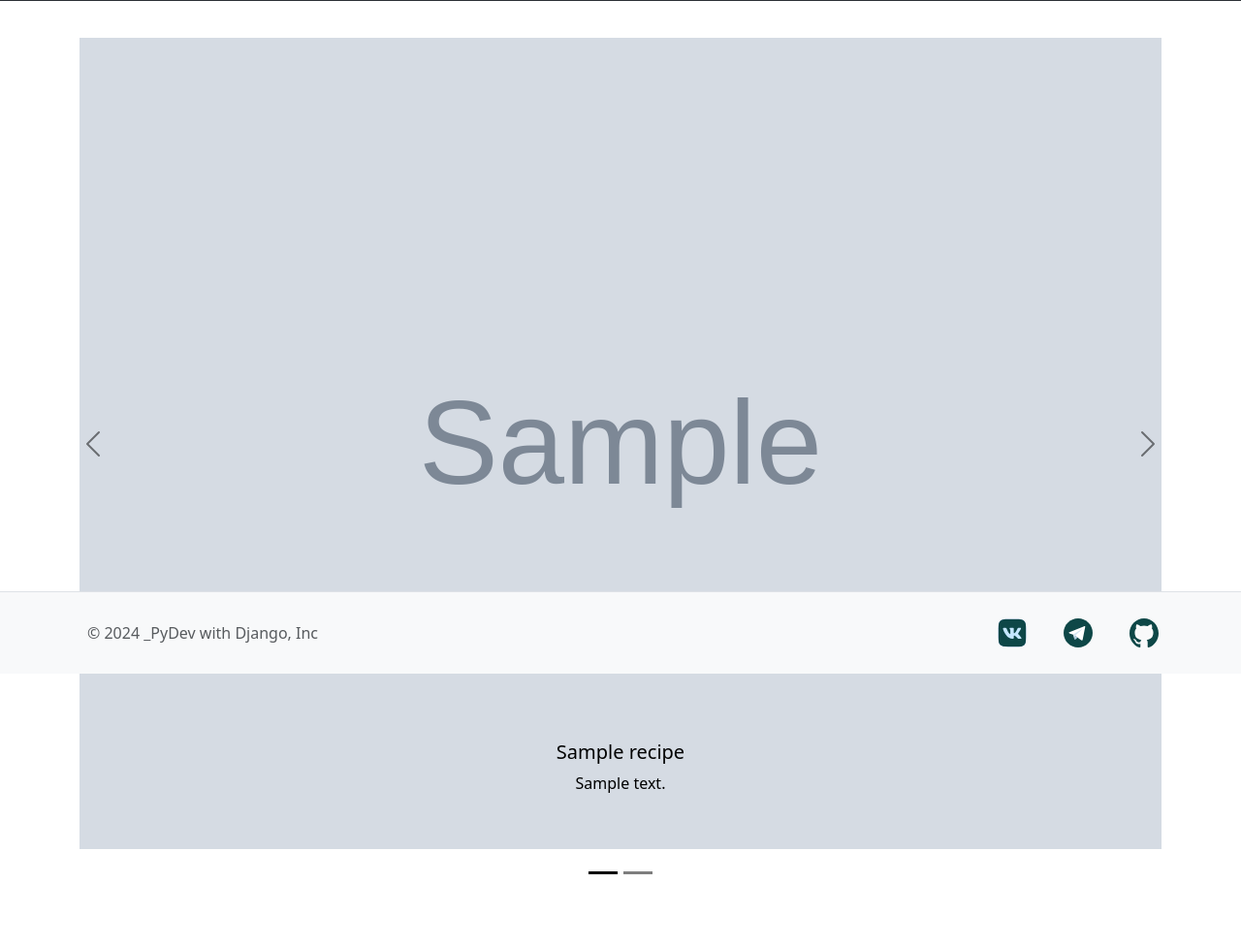
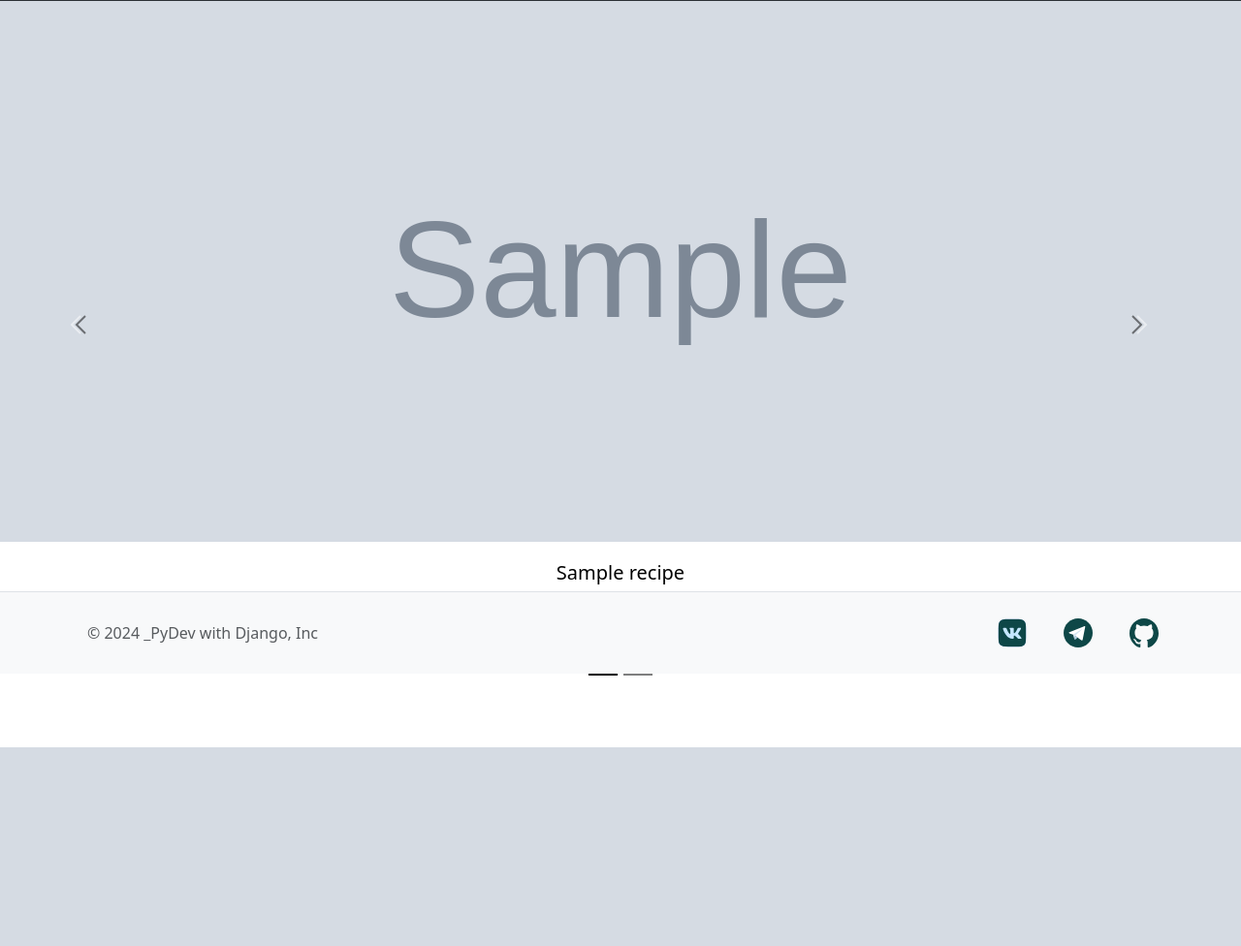
Before and after one commit to wahek/RecipeBook, a Django app: template templates/index.html in a window 1280 px wide. Shown: the part 105-1081 px from the top of the page at 97% size. After the commit the page ends 876 px from the top, so only its background shows below. Run offline with Django 3.2, Linux system fonts and the light colour scheme; the template is opened without the code that fills it: most values are stand-ins (such as "Sample title", 1, 10 or a date in 2020); grey boxes marked "Sample" are stand-in pictures; some libraries are stand-ins or nearby versions.

Commit message:
DEVELOPE styles with index.html DONE

```diff
--- a/static/styles/style.css
+++ b/static/styles/style.css
@@ -21,3 +21,28 @@
 .my-href:hover {
     text-decoration: underline;
 }
+
+.img-carousel {
+    width: 100%;
+    height: 70vh;
+    display: flex;
+    justify-content: center;
+    overflow: hidden;
+}
+
+.img-carousel img {
+    max-width: 100%;
+    height: 100%;
+    object-fit: cover;
+    margin: auto;
+}
+
+.carousel-caption {
+    position: static;
+}
+
+.card img {
+    height: 400px;
+    object-fit: cover;
+    overflow: hidden;
+}
--- a/templates/index.html
+++ b/templates/index.html
@@ -10,8 +10,8 @@
     {% endblock %}
 </head>
 <body>
-<nav class="navbar navbar-expand-lg bg-body-tertiary fixed-top" data-bs-theme="dark">
-    <div class="container-fluid container-lg">
+<nav class="navbar navbar-expand-lg container-fluid bg-body-tertiary fixed-top" data-bs-theme="dark">
+    <div class="container-fluid container-md">
         <a class="navbar-brand text-success" href="{% url 'index' %}">
             <img src="{% static 'images/img/logo2.png' %}" alt="Logo" width="80" height="80"
                  class="d-inline-block align-text-center">
@@ -70,7 +70,7 @@
         </div>
     </div>
 </nav>
-<div class="mt-5 mb-5 pt-5"></div>
+<div class="mt-5 mb-5 pt-2"></div>
 {% block content %}
     <div id="carouselExampleDark" class="carousel carousel-dark slide">
     <div class="carousel-indicators">
@@ -83,28 +83,32 @@
     </div>
     <div class="carousel-inner">
         {% for recipe in choice_recipes %}
+            <a href="{% url 'recipe' recipe.id %}">
             <div class="carousel-item {% if forloop.first %}active{% endif %}" data-bs-interval="10000">
-                <img src="{{ recipe.img.url }}" class="d-block w-100 container-xl" alt="...">
+                <div class="img-carousel">
+                    <img src="{{ recipe.img.url }}" loading="lazy" class="d-block w-100" alt="...">
+                </div>
                 <div class="carousel-caption d-none d-md-block">
                     <h5>{{ recipe.name }}</h5>
-                    <p>{{ recipe.description }}</p>
+                    <p class="flex-lg-wrap">{{ recipe.description }}</p>
                 </div>
             </div>
         {% endfor %}
+    </a>
         <button class="carousel-control-prev" type="button" data-bs-target="#carouselExampleDark"
                 data-bs-slide="prev">
-            <span class="carousel-control-prev-icon" aria-hidden="true"></span>
+            <img class="w-25" src="{% static 'images/icon/vector-left.svg' %}">
             <span class="visually-hidden">Previous</span>
         </button>
         <button class="carousel-control-next" type="button" data-bs-target="#carouselExampleDark"
                 data-bs-slide="next">
-            <span class="carousel-control-next-icon" aria-hidden="true"></span>
+            <img class="w-25" src="{% static 'images/icon/vector-right.svg' %}">
             <span class="visually-hidden">Next</span>
         </button>
     </div>
 {% endblock %}
-<div class="mt-5 mb-5 pt-1"></div>
-<footer class="border-top bg-light fixed-bottom">
+<div class="mt-5 mb-5 pt-1 container-sm"></div>
+<footer class="border-top bg-light container-fluid fixed-bottom">
     <div class="d-flex flex-wrap justify-content-between align-items-center py-4 container-lg">
         <div class="col-md-4 d-flex align-items-center">
             <a href="/" class="mb-3 me-2 mb-md-0 text-body-secondary text-decoration-none lh-1">
--- a/templates/recipes/recipe.html
+++ b/templates/recipes/recipe.html
@@ -2,7 +2,7 @@
 
 {% block content %}
     <main class="container-lg">
-        <div class="card mb-3" style="max-width: 1000px;">
+        <div class="card mb-3"">
             <div class="row g-0">
                 <div class="col-md-4">
                     <img src="{{ recipe.img.url }}" class="img-fluid rounded-start" alt="Еда"
@@ -11,7 +11,7 @@
                 <div class="col-md-8">
                     <div class="card-body">
                         <h5 class="card-title">{{ recipe.name }}</h5>
-                        <p class="card-text">{{ recipe.description }}</p>
+                        <p class="card-text flex-lg-wrap">{{ recipe.description }}</p>
                         <p class="card-text"><small
                                 class="text-body-secondary">Обновлено: {{ recipe.updated_at }}</small></p>
                     </div>
--- a/templates/recipes/recipes.html
+++ b/templates/recipes/recipes.html
@@ -3,12 +3,12 @@
 
 {% block content %}
     <main class="container">
-        <div class="row row-cols-1 row-cols-md-2 g-4 mt-5">
+        <div class="row row-cols-1 row-cols-md-2 g-4 mt-5 pt-3">
             {% for recipe in recipes_page %}
                 <div class="col container-md">
                     <a href="{% url 'recipe' pk=recipe.pk %}" class="text-decoration-none text-dark">
                         <div class="card mb-3">
-                            <img src="{{ recipe.img.url }}" class="card-img-top" alt="...">
+                            <img src="{{ recipe.img.url }}" class="card-img-top" alt="{{ recipe.name }}">
                             <div class="card-body">
                                 <h5 class="card-title">{{ recipe.name }}</h5>
                                 <p class="card-text">{{ recipe.description }}</p>
```
Also changed, not shown: RecipeBook/settings.py (+19 -19 lines), static/images/icon/vector-left.svg (added), static/images/icon/vector-right.svg (added), 1 other file.
